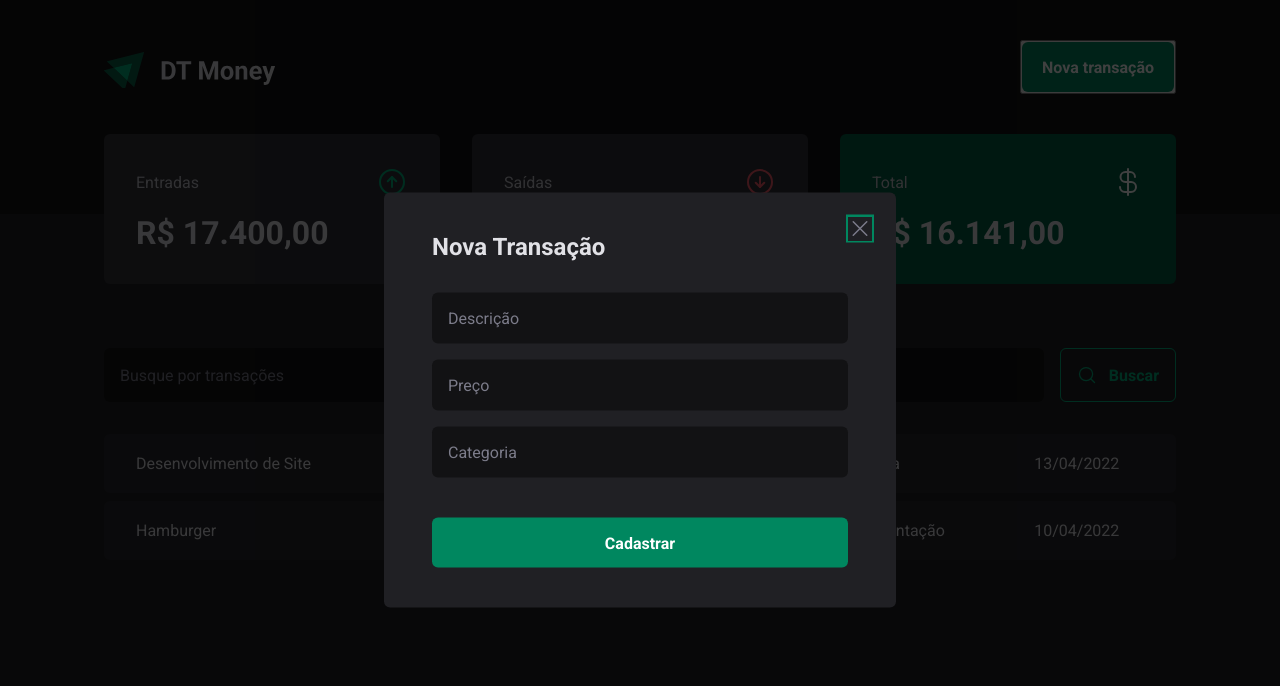
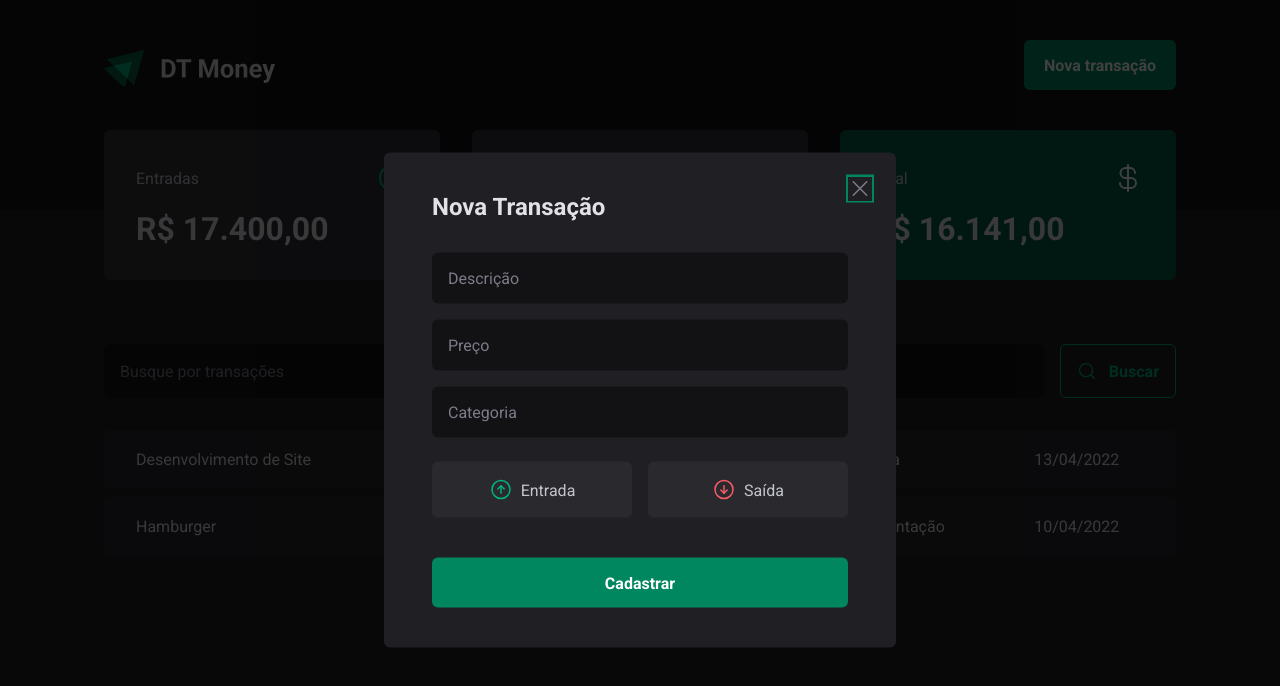
Before and after one commit to barolohelio/03-dt-money, a React (Vite) app: page / in a window 1280 px wide. Both pictures are taken after a click on the button "Nova transação". Shown: the top 686 px of the page. Built offline with nearby package versions, Linux system fonts and the light colour scheme.

Commit message:
Finalizado a interface da aplicação

```diff
--- a/package.json
+++ b/package.json
@@ -10,6 +10,7 @@
   },
   "dependencies": {
     "@radix-ui/react-dialog": "^1.0.0",
+    "@radix-ui/react-radio-group": "^1.0.0",
     "phosphor-react": "^1.4.1",
     "react": "^18.2.0",
     "react-dom": "^18.2.0",
--- a/src/components/Header/index.tsx
+++ b/src/components/Header/index.tsx
@@ -11,7 +11,7 @@ export function Header() {
         <img src={logImg} alt="" />
 
         <Dialog.Root>
-          <Dialog.Trigger>
+          <Dialog.Trigger asChild>
             <NewTransactionButton>Nova transação</NewTransactionButton>
           </Dialog.Trigger>
 
--- a/src/components/NewTransactionModal/index.tsx
+++ b/src/components/NewTransactionModal/index.tsx
@@ -1,6 +1,7 @@
 import * as Dialog from "@radix-ui/react-dialog";
-import { X } from "phosphor-react";
-import { CloseButton, Content, Overlay } from "./style";
+import { ArrowCircleDown, ArrowCircleUp, X } from "phosphor-react";
+import { Transactions } from "../../pages/Transactions";
+import { CloseButton, Content, Overlay, TransactionType, TransactionTypeButton } from "./style";
 
 export function NewTransactionModal() {
   return (
@@ -27,6 +28,18 @@ export function NewTransactionModal() {
           <input type="number" placeholder="Preço" required />
           <input type="text" placeholder="Categoria" required />
 
+          <TransactionType>
+            <TransactionTypeButton variant="income" value="income">
+              <ArrowCircleUp size={24} />
+              Entrada
+            </TransactionTypeButton>
+
+            <TransactionTypeButton variant="outcome" value="outcome">
+              <ArrowCircleDown size={24} />
+              Saída
+            </TransactionTypeButton>
+          </TransactionType>
+
           <button type="submit">
             Cadastrar
           </button>
--- a/src/components/NewTransactionModal/style.ts
+++ b/src/components/NewTransactionModal/style.ts
@@ -1,5 +1,7 @@
 import styled from "styled-components";
 import * as Dialog from "@radix-ui/react-dialog";
+import * as RadioGroup from '@radix-ui/react-radio-group';
+
 
 export const Overlay = styled(Dialog.Overlay)`
   position: fixed;
@@ -62,10 +64,51 @@ export const CloseButton = styled(Dialog.Close)`
   position: absolute;
   background: transparent;
   border: 0;
-
   top: 1.5rem;
   right: 1.5rem;
   line-height: 0;
   cursor: pointer;
   color: ${props => props.theme["gray-500"]};
 `
+
+export const TransactionType = styled(RadioGroup.Root)`
+  display: grid;
+  grid-template-columns: repeat(2, 1fr);
+  gap: 1rem;
+  margin-top: 0.5rem;;
+`
+
+interface TransactionTypeButtonProps {
+  variant: 'income' | 'outcome';
+}
+
+export const TransactionTypeButton = styled(RadioGroup.Item)<TransactionTypeButtonProps>`
+  background: ${props => props.theme["gray-700"]};
+  padding: 1rem;
+  display: flex;
+  align-items: center;
+  justify-content: center;
+  gap: 0.5rem;
+  border-radius: 6px;
+  cursor: pointer;
+  border: 0;
+  color: ${(props) => props.theme["gray-300"]};
+
+  svg {
+    color: ${props => props.variant === 'income' ? props.theme["green-300"] : props.theme["red-300"]};
+  }
+
+  &[data-state='unchecked']:hover{
+    transition: background-color 0.2s;
+    background: ${props => props.theme["gray-500"]}
+  }
+
+  &[data-state='checked']{
+    color: ${props => props.theme.white};
+    background: ${props => props.variant === 'income' ? props.theme["green-500"] : props.theme["red-500"]};
+
+    svg{
+    color: ${props => props.theme.white};
+    }
+  }
+`
```
Also changed, not shown: 1 other file (tests, documents, lock files or other folders).
